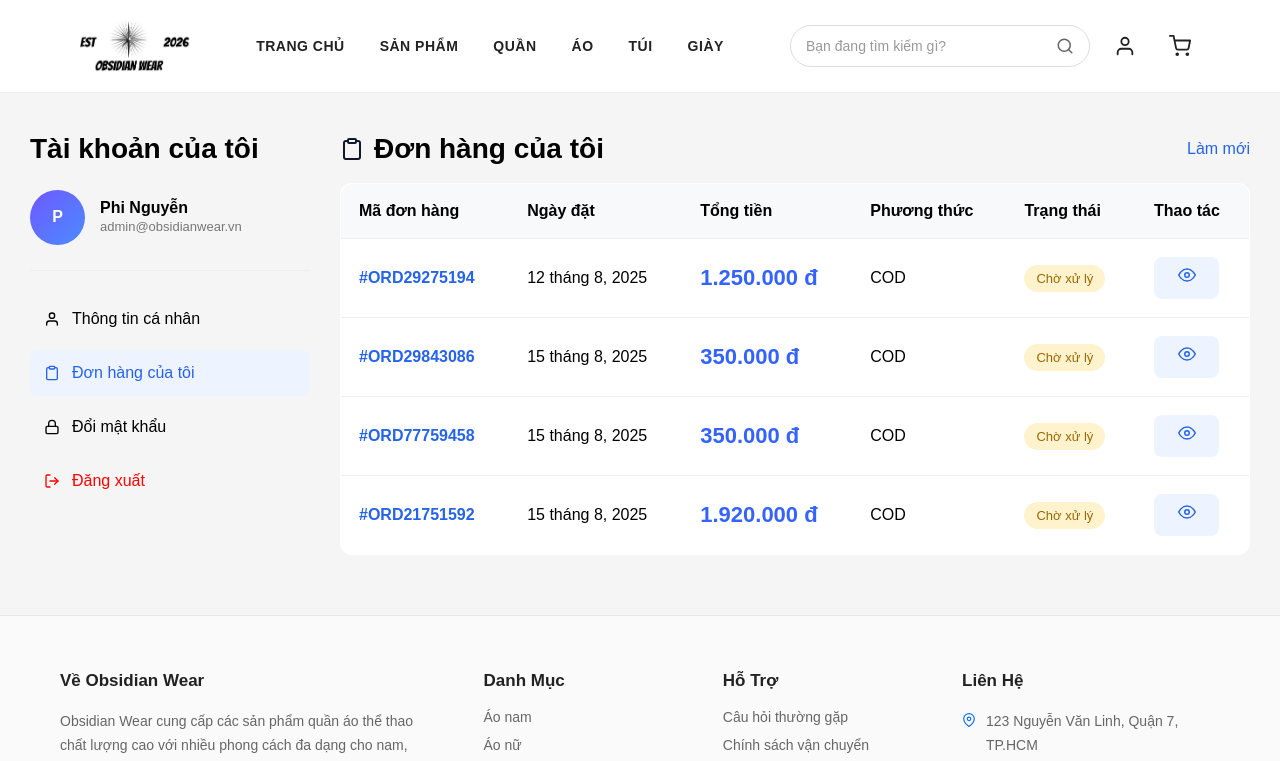
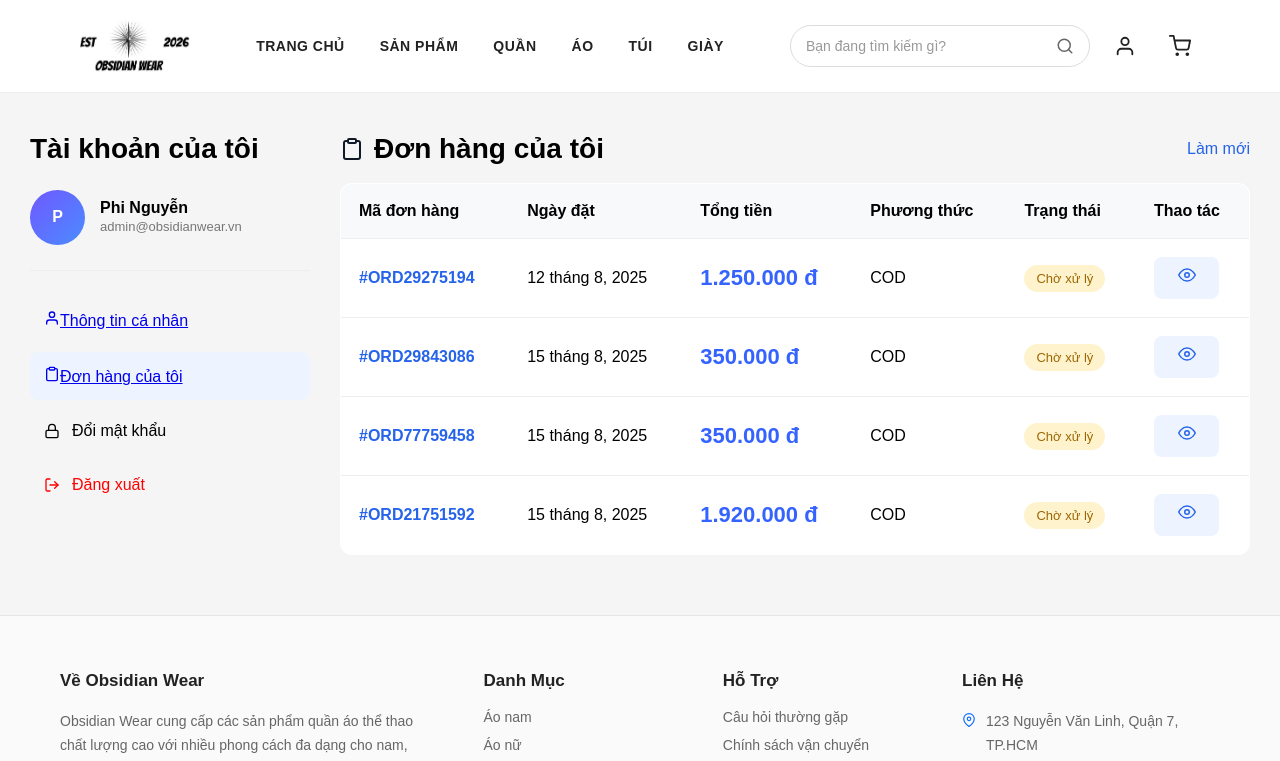
Before and after one commit to phuloi171024/Obsidian-Wear-New, a React (Vite) app in the folder client/: page /orders in a window 1280 px wide. Shown: the top 761 px of the page. Built offline with nearby package versions, Linux system fonts and the light colour scheme.

Commit message:
Update OrdersPage.jsx

```diff
--- a/client/src/pages/OrdersPage.jsx
+++ b/client/src/pages/OrdersPage.jsx
@@ -1,6 +1,7 @@
 import Header from "../components/Header";
 import Footer from "../components/Footer";
 import "./OrdersPage.css";
+import { Link } from "react-router-dom";
 
 import {
   FiUser,
@@ -67,13 +68,17 @@ export default function OrdersPage() {
             <ul className="account-menu">
 
   <li>
+    <Link to="/profile">
       <FiUser />
       Thông tin cá nhân
+    </Link>
   </li>
 
   <li className="active">
+    <Link to="/orders">
       <FiClipboard />
       Đơn hàng của tôi
+    </Link>
   </li>
 
   <li>
```
Lines whose indentation alone changed are shown as unchanged.
